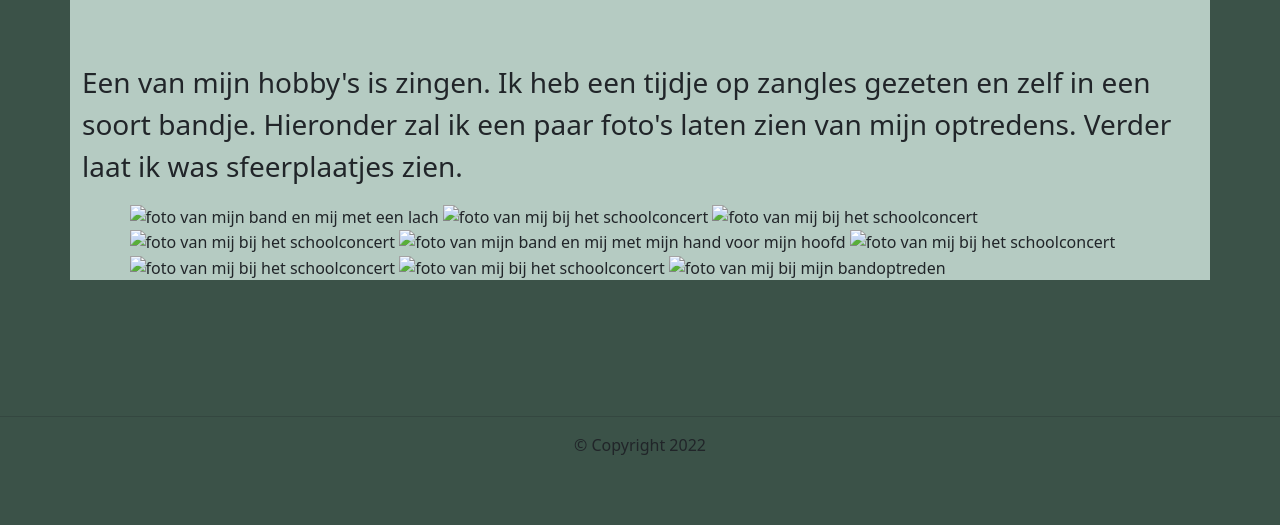
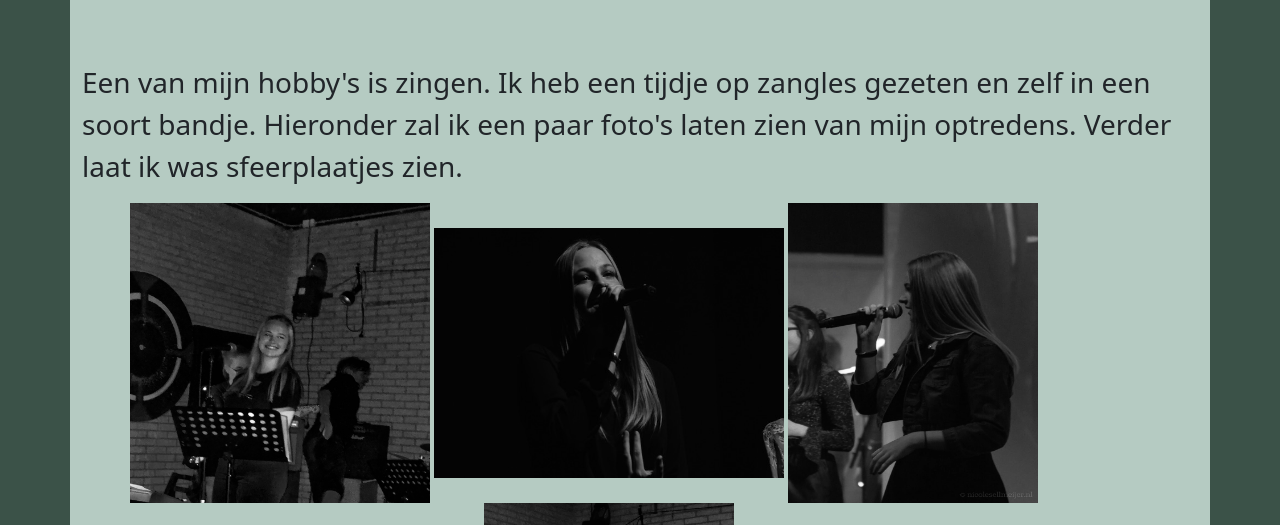
Before and after one commit to NikkiKoorn/huiswerkles22, a plain HTML site: page index.html in a window 1280 px wide. Shown: the part 201-726 px from the top of the page. Drawn offline with nearby package versions, Linux system fonts and the light colour scheme.

Commit message:
Update index.html

```diff
--- a/index.html
+++ b/index.html
@@ -11,7 +11,7 @@
   integrity="sha384-BmbxuPwQa2lc/FVzBcNJ7UAyJxM6wuqIj61tLrc4wSX0szH/Ev+nYRRuWlolflfl"
   crossorigin="anonymous">
   <link rel="stylesheet" type="text/css" href="stijl.css">
-  <title>Mijn Bootstrap-pagina</title>
+  <title>Huiswerk les 22</title>
   </head>
   <body>
     <header>
@@ -32,15 +32,15 @@
         <p class="fs-3">Een van mijn hobby's is zingen. Ik heb een tijdje op zangles gezeten en zelf in een soort bandje. Hieronder zal ik een paar foto's laten zien van mijn optredens. Verder laat ik was sfeerplaatjes zien.</p>
         <div class="row justify-content-center">
         <div class="col-11">
-        <img class="col" src="afbeeldingen/bandlachend.jpg" alt="foto van mijn band en mij met een lach" width="300" height="300">
-        <img class="col" src="afbeeldingen/concertomhoog.jpg" alt="foto van mij bij het schoolconcert" width="350" height="250">
-        <img class="col" src="afbeeldingen/jamesbond.jpg" alt="foto van mij bij het schoolconcert" width="250" height="300">
-        <img class="col" src="afbeeldingen/rookkleur.jpg" alt="foto van mij bij het schoolconcert" width="350" height="250">
-        <img class="col" src="afbeeldingen/bandwegkijk.jpg" alt="foto van mijn band en mij met mijn hand voor mijn hoofd" width="250" height="300">
-        <img class="col" src="afbeeldingen/concertomlaag.jpg" alt="foto van mij bij het schoolconcert" width="350" height="250">
-        <img class="col" src="afbeeldingen/fotopubliekkleur.jpg" alt="foto van mij bij het schoolconcert" width="300" height="500">
-        <img class="col" src="afbeeldingen/jamesbondomhoog.jpg" alt="foto van mij bij het schoolconcert" width="300" height="400">
-        <img class="col" src="afbeeldingen/metpaul.JPG" alt="foto van mij bij mijn bandoptreden" width="300" height="400">
+        <img class="col" src="bandlachend.jpg" alt="foto van mijn band en mij met een lach" width="300" height="300">
+        <img class="col" src="concertomhoog.jpg" alt="foto van mij bij het schoolconcert" width="350" height="250">
+        <img class="col" src="jamesbond.jpg" alt="foto van mij bij het schoolconcert" width="250" height="300">
+        <img class="col" src="rookkleur.jpg" alt="foto van mij bij het schoolconcert" width="350" height="250">
+        <img class="col" src="bandwegkijk.jpg" alt="foto van mijn band en mij met mijn hand voor mijn hoofd" width="250" height="300">
+        <img class="col" src="concertomlaag.jpg" alt="foto van mij bij het schoolconcert" width="350" height="250">
+        <img class="col" src="fotopubliekkleur.jpg" alt="foto van mij bij het schoolconcert" width="300" height="500">
+        <img class="col" src="jamesbondomhoog.jpg" alt="foto van mij bij het schoolconcert" width="300" height="400">
+        <img class="col" src="metpaul.JPG" alt="foto van mij bij mijn bandoptreden" width="300" height="400">
         </div>
         </div>
       </div>
```
